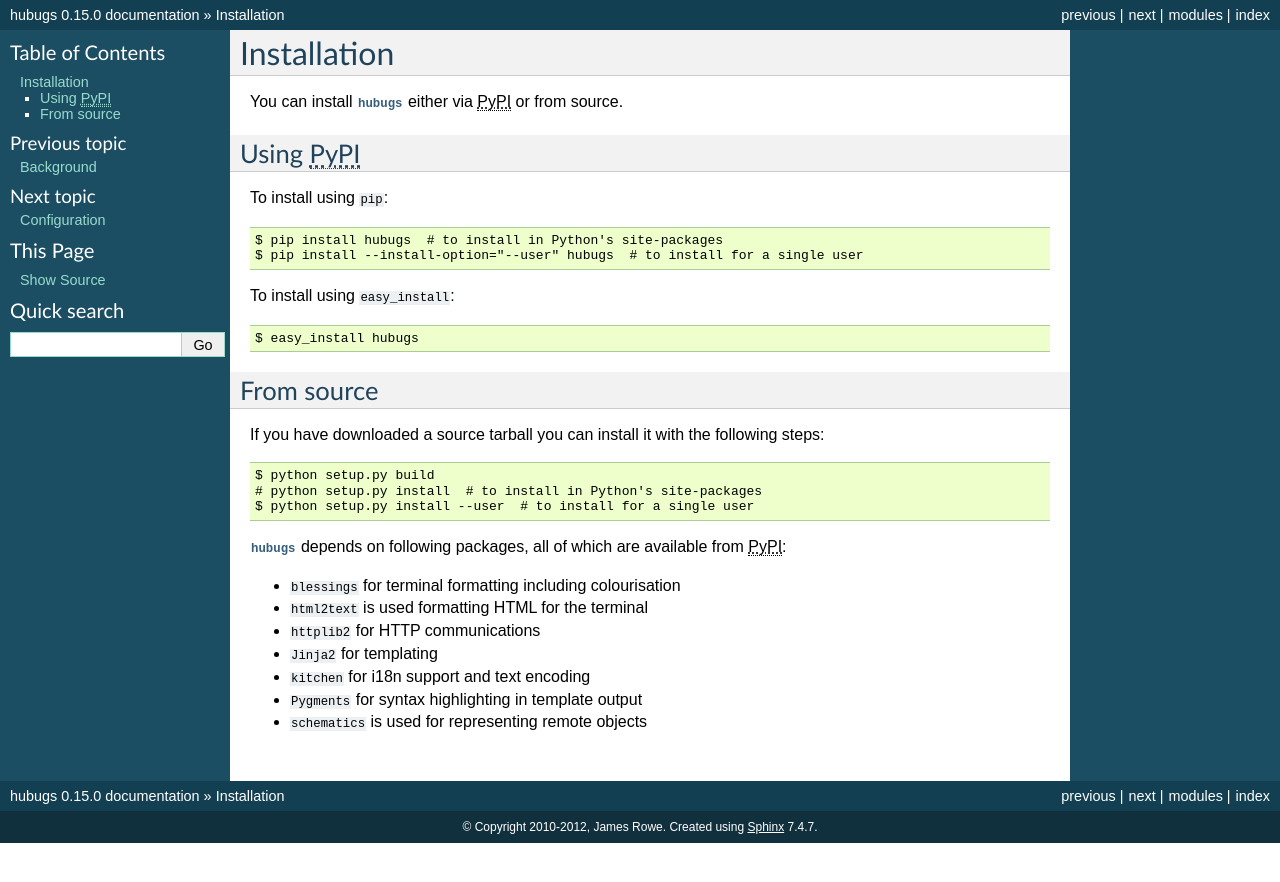
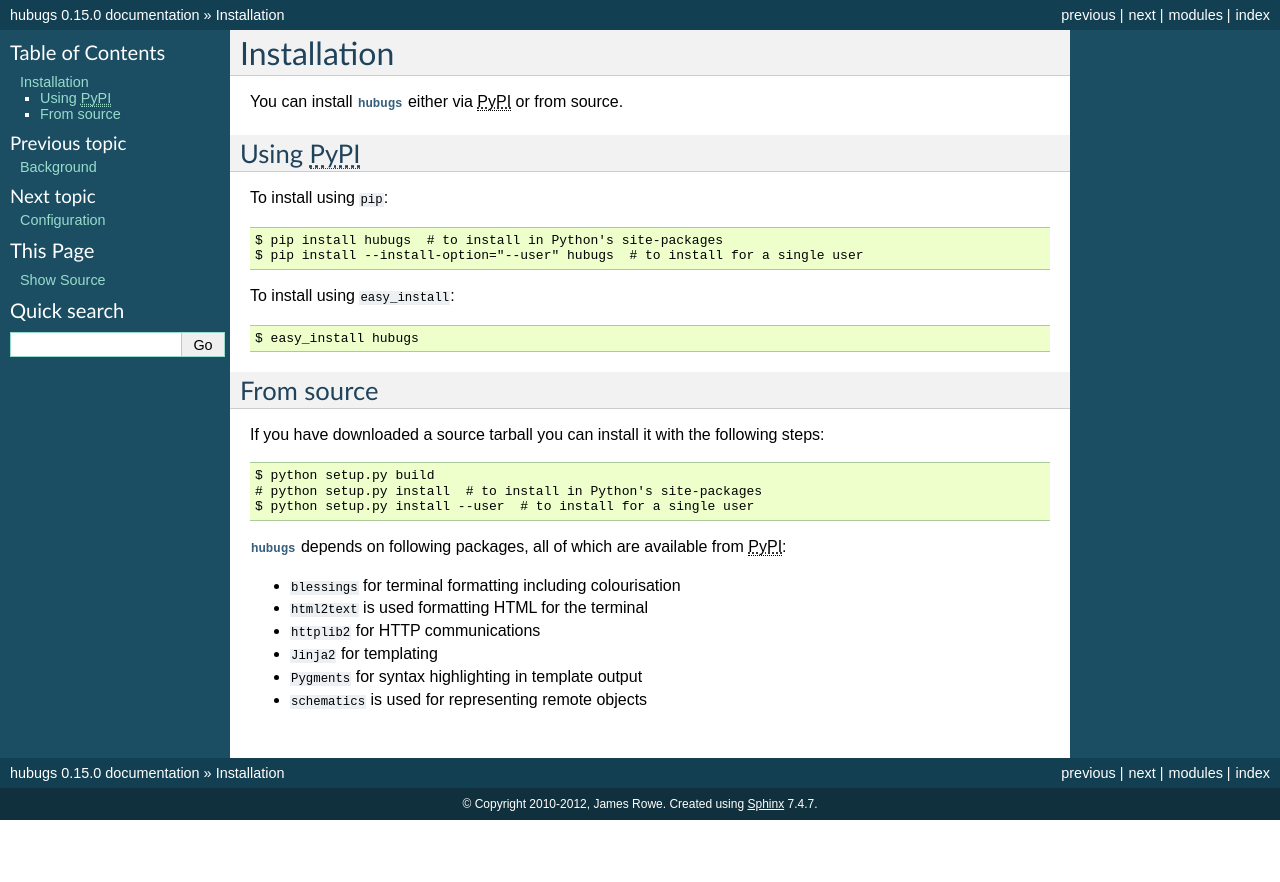
Before and after one commit to JNRowe/hubugs, a Sphinx documentation site: the page built from doc/install.rst, in a window 1280 px wide. Shown: the top 882 px of the page. Built offline with Sphinx 7.4.7, drawn with Linux system fonts in a browser that asks for light colours; cross-references to code outside the pages are shown as plain code.

Commit message:
No longer using kitchen.
Refs #34.

```diff
--- a/README.rst
+++ b/README.rst
@@ -20,7 +20,7 @@
 
 ``hubugs`` requires Python_ v2.6 or above.  ``hubugs``'s mandatory
 dependencies outside of the standard library are blessings_, html2text_,
-httplib2_, Jinja_, kitchen_, Pygments_ and schematics_.
+httplib2_, Jinja_, Pygments_ and schematics_.
 
 Configuration
 -------------
@@ -103,7 +103,6 @@
 .. _Python: http://www.python.org/
 .. _blessings: http://pypi.python.org/pypi/blessings/
 .. _Jinja: http://jinja.pocoo.org/
-.. _kitchen: http://pypi.python.org/pypi/kitchen/
 .. _html2text: http://pypi.python.org/pypi/html2text/
 .. _httplib2: http://pypi.python.org/pypi/httplib2
 .. _Pygments: http://pygments.org/
--- a/doc/install.rst
+++ b/doc/install.rst
@@ -33,6 +33,5 @@
 * :pypi:`html2text` is used formatting HTML for the terminal
 * :pypi:`httplib2` for HTTP communications
 * :pypi:`Jinja2` for templating
-* :pypi:`kitchen` for i18n support and text encoding
 * :pypi:`Pygments` for syntax highlighting in template output
 * :pypi:`schematics` is used for representing remote objects
--- a/setup.py
+++ b/setup.py
@@ -10,7 +10,7 @@
 execfile('hubugs/_version.py', {}, _version)
 
 install_requires = ['blessings', 'html2text', 'httplib2>=0.7.4', 'Jinja2>=2',
-                    'kitchen', 'Pygments', 'schematics']
+                    'Pygments', 'schematics']
 if sys.version_info[:2] < (2, 7):
     install_requires.append('argparse')
 
```
Also changed, not shown: 1 other file.
